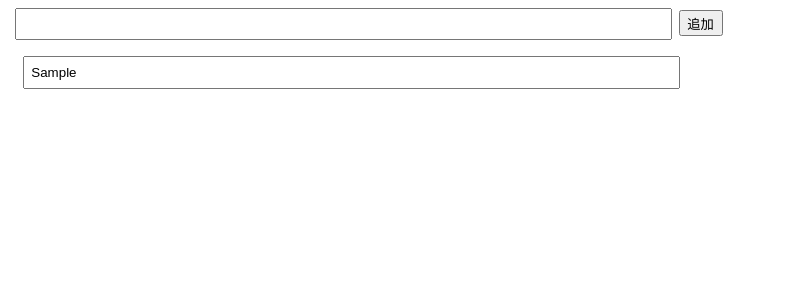
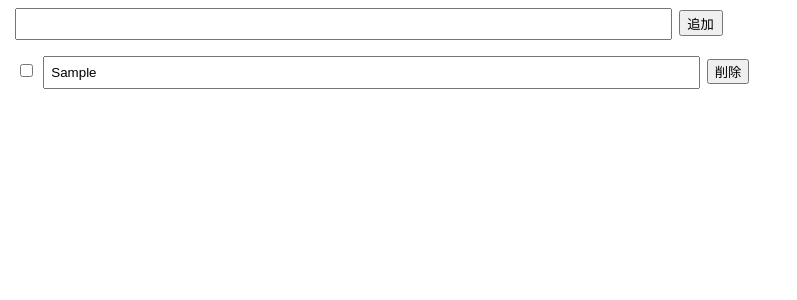
Before and after one commit to YoshitatsuSaita/proaka_react_app2, a React (Vite) app: page / in a window 1280 px wide. Both pictures are taken after typing "Sample" into the empty fields and a click on the input "追加". Shown: the top 300 px of the page, without its empty margins (0-797 px from the left). Built offline with nearby package versions, Linux system fonts and the light colour scheme.

Commit message:
Finish feature/complated_delete_flg(ReactでTodoアプリを作ろう_3完了)

```diff
--- a/src/todo.tsx
+++ b/src/todo.tsx
@@ -4,6 +4,8 @@
 type Todo={
   content: string;//プロパティcontentは文字列
   readonly id: number;//書き換えられない一意なkey
+  completed_flg: boolean; // 完了/未完了 (= true or false) を表すので型は Boolean型
+  delete_flg: boolean, // 削除/未削除 (= true or false) を表すので型は Boolean型
 };
 
 //Todoコンポーネントの定義
@@ -18,8 +20,11 @@
     if(!text) return;
     //新しいTodo作成
     const newTodo: Todo ={
-      content: text, //textステートの値をcontentプロパティへ
+      content: text, // text ステートの値を content プロパティへ
       id: nextId,
+     // 初期値は false
+      completed_flg: false,
+      delete_flg: false,
     };
     /**
      * 更新前の todos ステートを元に
@@ -56,6 +61,33 @@
   });
 };
 
+  const handleCheck = (id: number, completed_flg: boolean) => {
+    setTodos((todos) => {
+      const newTodos = todos.map((todo) => {
+        if (todo.id === id) {
+          return { ...todo, completed_flg };
+        }
+        return todo;
+      });
+
+    return newTodos;
+  });
+};
+
+const handleRemove = (id: number, delete_flg: boolean) => {
+  setTodos((todos) => {
+    const newTodos = todos.map((todo) => {
+      if (todo.id === id) {
+        return { ...todo, delete_flg };
+      }
+      return todo;
+    });
+
+
+    return newTodos;
+  });
+};
+
   return (
     <div>
       <form
@@ -66,24 +98,33 @@
       >
         <input
           type="text"
-          value={text}
-          onChange={(e) =>setText(e.target.value)}
+          value={text} // フォームの入力値をステートにバインド
+          onChange={(e) =>setText(e.target.value)}// 入力値が変わった時にステートを更新
         />
         <input
           type="submit"
           value="追加"
-        />
-        {/* ボタンをクリックしてもonSubmitをトリガーしない */}
+        />{/* ボタンをクリックしてもonSubmitをトリガーしない */}
       </form>
       <ul>
         {todos.map((todo)=>{
           return (
           <li key={todo.id}>
             <input
+              type="checkbox"
+              checked={todo.completed_flg}
+              // 呼び出し側で checked フラグを反転させる
+              onChange={() => handleCheck(todo.id, !todo.completed_flg)}
+            />
+            <input
             type="text"
             value={todo.content}
+            disabled={todo.completed_flg}
             onChange={(e) => handleEdit(todo.id, e.target.value)}
             />
+            <button onClick={() => handleRemove(todo.id, !todo.delete_flg)}>
+             {todo.delete_flg ? '復元' : '削除'}
+            </button>
           </li>//todoのリストを表示
           );
         })}
```
